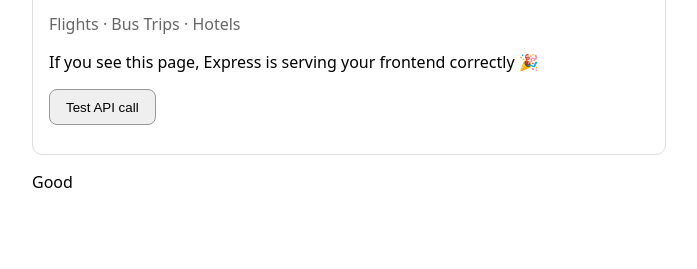
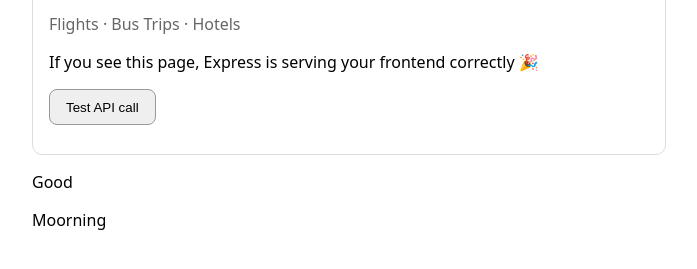
Before and after one commit to Mohammed-Moawwad/GoTripSC, a website: page public/index.html in a window 1280 px wide. Shown: the part 95-364 px from the top of the page, without its empty margins (0-697 px from the left). Drawn offline with Linux system fonts and the light colour scheme.

Commit message:
edit
good morning

```diff
--- a/public/index.html
+++ b/public/index.html
@@ -21,6 +21,7 @@
     <pre id="out"></pre>
   </div>
     <p>Good</p>
+    <p>Moorning</p>
   <script>
     // Later we’ll call /api routes. For now, just wire the button.
     document.getElementById('ping').addEventListener('click', async () => {
```
